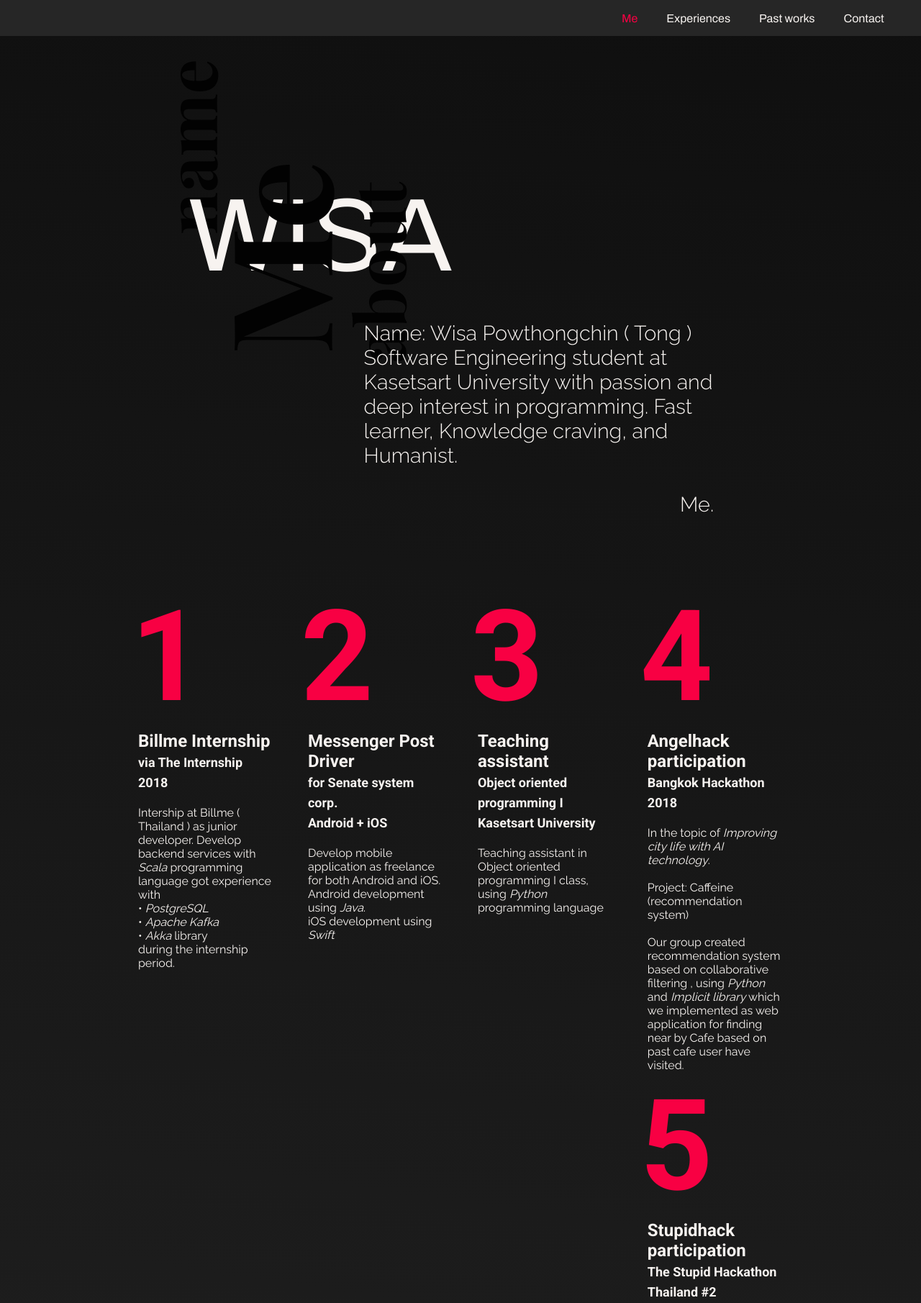
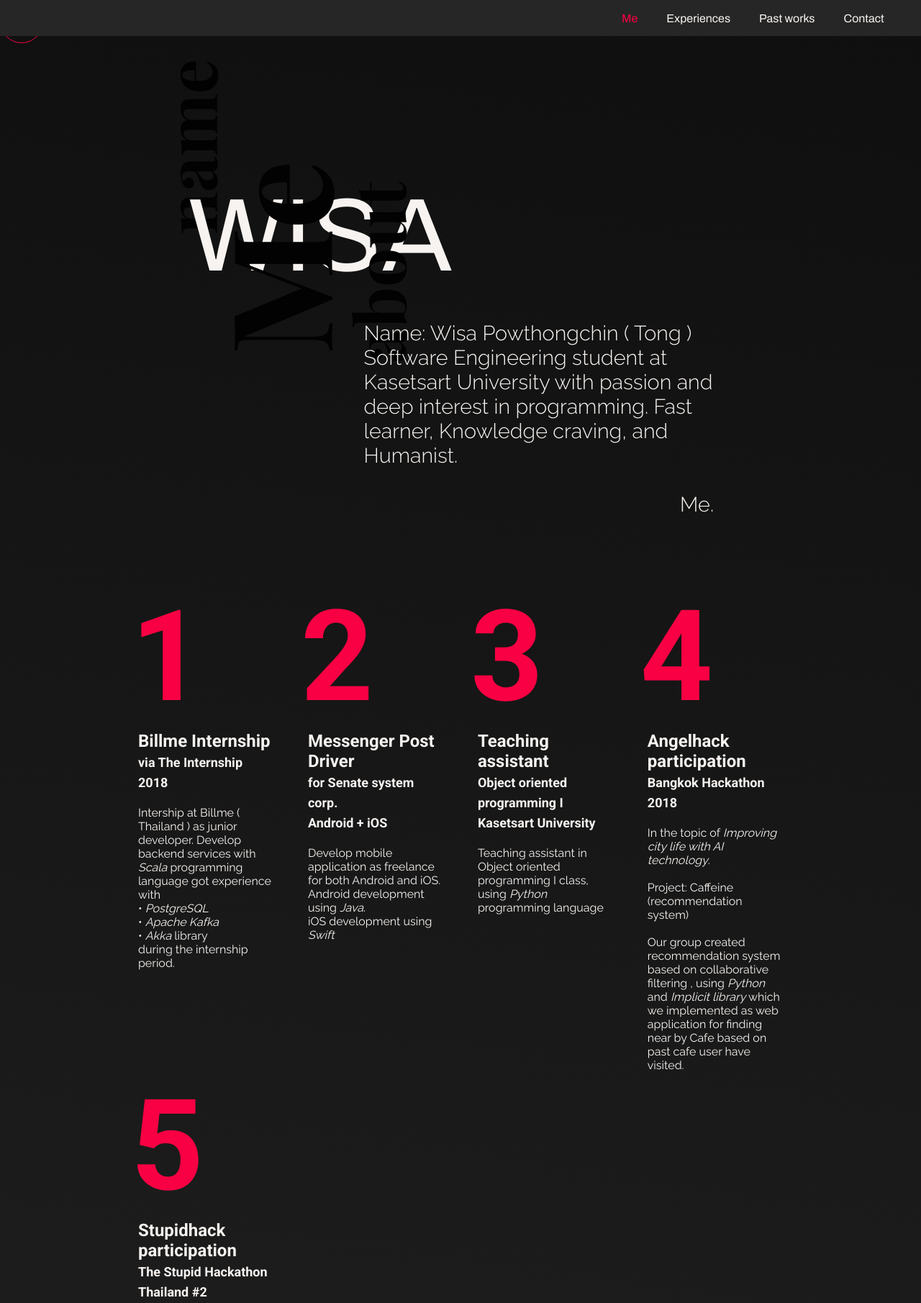
Before and after one commit to wisaTong/wisaTong.github.io, a plain HTML site: page index.html in a window 1280 px wide. Shown: the top 1811 px of the page at 72% size. Drawn offline with nearby package versions, Linux system fonts and the light colour scheme.

Commit message:
organized files

```diff
--- a/index.html
+++ b/index.html
@@ -11,13 +11,16 @@
     rel='stylesheet'>
 
   <!-- css -->
-  <link rel='stylesheet' href='styles.css' type='text/css'>
+  <link rel='stylesheet' href='resources/css/styles.css' type='text/css'>
 
   <!-- scipts -->
-  <script src='script.js' async></script>
+  <script src='resources/js/script.js' async></script>
 </head>
 
 <body>
+  <div class='cursor' id='cursor'>
+
+  </div>
   <div class='navbar' id='navbar'>
     <a class='contact' id='contact' href='#sect-contact'>Contact</a>
     <a class='pastwork' id='works' href='#sect-work'>Past works</a>
--- a/styles.css
+++ b/resources/css/styles.css
@@ -20,12 +20,25 @@ html {
   scroll-behavior: smooth;
   font-family: 'Archivo', sans-serif;
   font-weight: 500;
-  cursor: url('cursor.png') 60 60, auto;
+  cursor: url('./images/cursor.png') 30 30, auto;
 }
 
 body {
   overflow-x: hidden;
   background-image: linear-gradient(8deg, var(--dark-shade-3), var(--dark-shade-1));
+}
+
+.cursor {
+  width: 60px;
+  height: 60px;
+  position: fixed;
+  top: 0px;
+  left: 0px;
+  border-radius: 50%;
+  border: 1px solid var(--accent-red);
+  /* transition: top .1s .005s linear, left .2s .005s linear, transform .3s ease; */
+  transition: all .5s ease-out;
+  transform: none;
 }
 
 .navbar {
@@ -177,8 +190,7 @@ section.me {
 
 section.exp {
   display: flex;
-  flex-direction: row;
-  flex-flow: wrap;
+  flex-flow: row wrap;
   justify-content: space-between;
   height: max-content;
   width: 70vw;
@@ -253,10 +265,6 @@ section.exp>div {
   position: relative;
 }
 
-#exp-5 {
-  margin-left: auto;
-}
-
 @media screen and (max-width: 800px) {
   #exp-1, #exp-2, #exp-3, #exp-4, #exp-5 {
     top: 0px;
--- a/script.js
+++ b/resources/js/script.js
@@ -6,6 +6,8 @@ document.scrollTop = 0;
 const decorators = document.getElementsByClassName('v-decorator');
 const tops = [].slice.call(decorators).map(dec => dec.offsetTop);
 // document.scrollTop = currentTop;
+
+const cursor = document.getElementById('cursor');
 
 const hidden = {
   visibility: 'hidden'
@@ -87,6 +89,9 @@ function onmousemove(e) {
   const xMax = 20; // max X to move in px
   const yMax = 20;
 
+  cursor.style.left = e.clientX - 30 + 'px';
+  cursor.style.top = e.clientY - 30 + 'px';
+
   // var middleX = clientWidth / 2;
   // var middleY = clientHeight / 2;
 
```
Also changed, not shown: cursor.png (deleted), resources/css/images/cursor.png (added).
